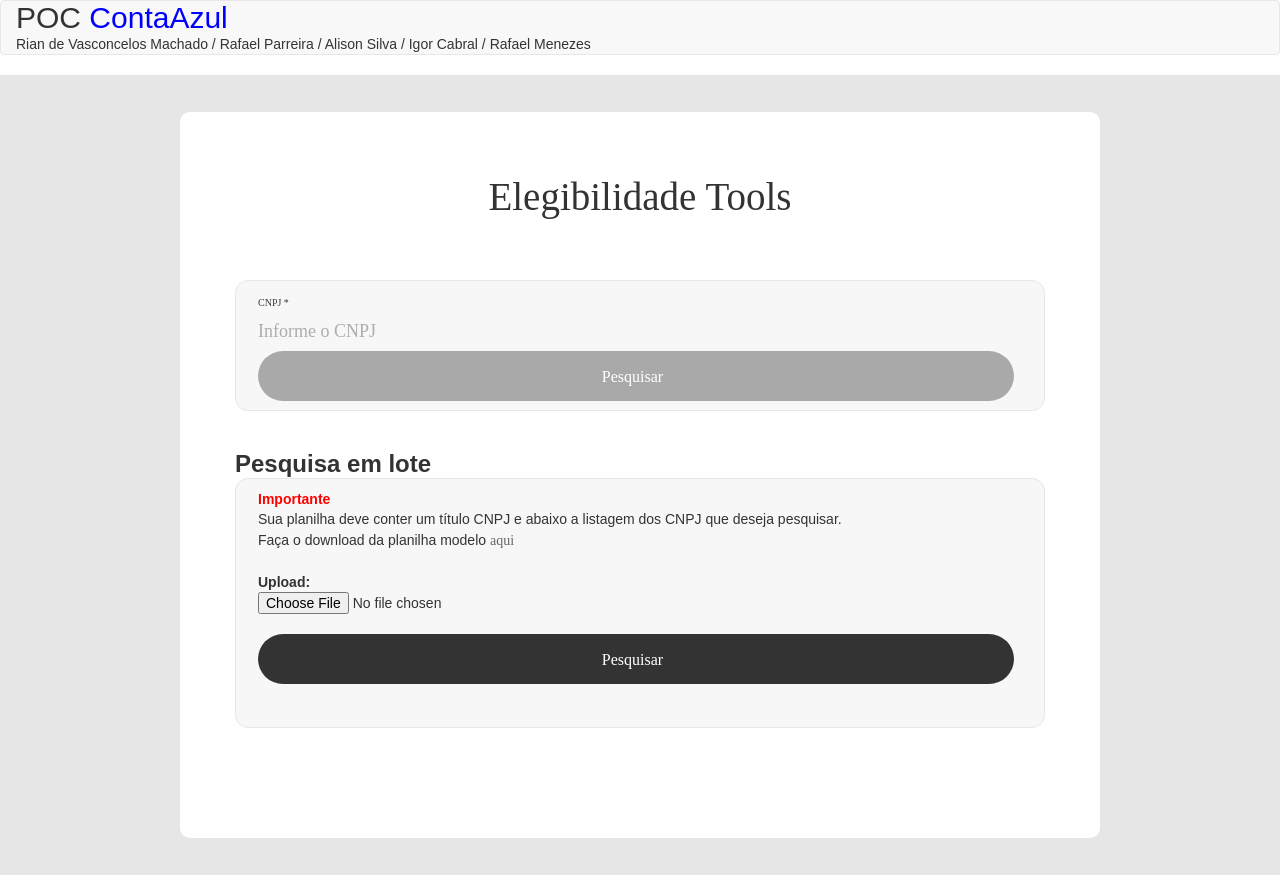
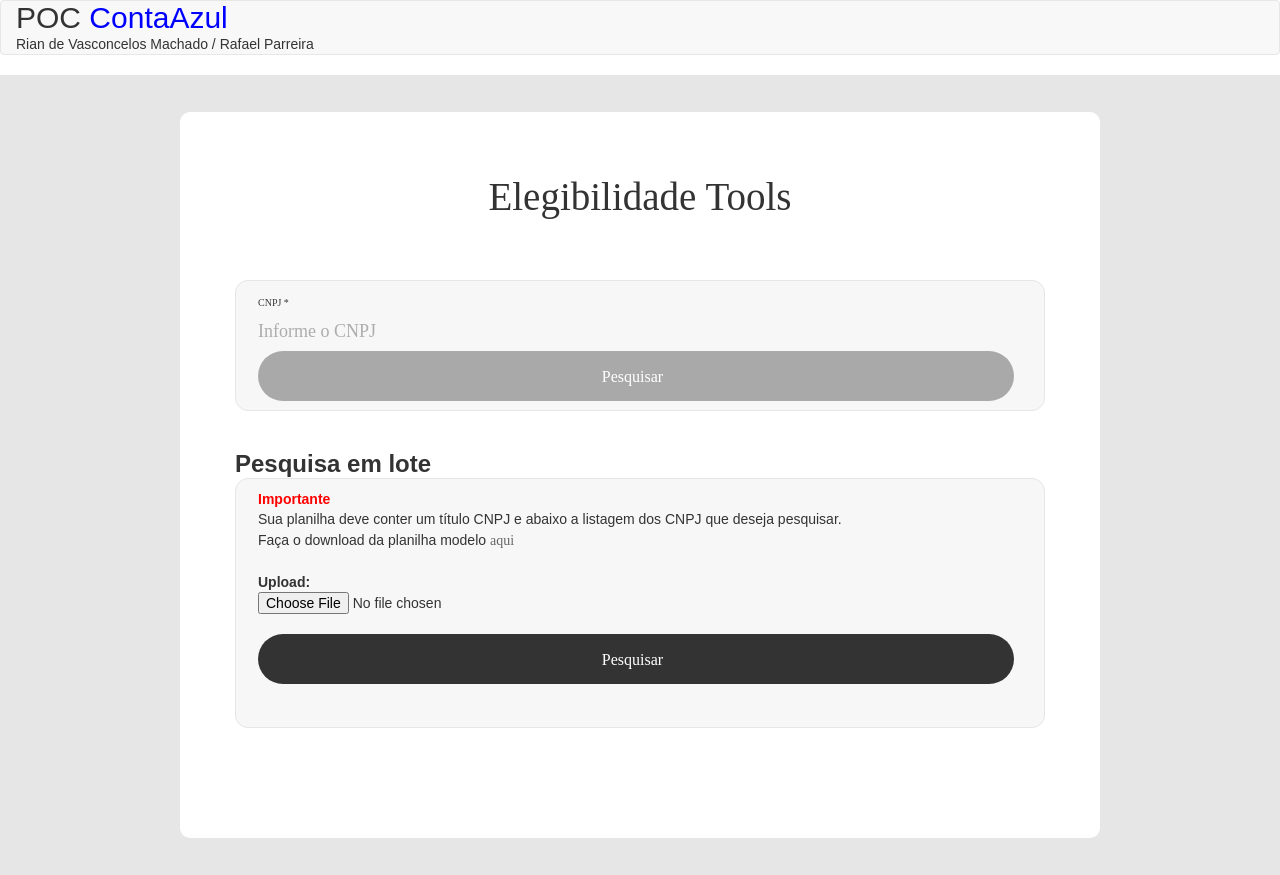
Before and after one commit to rianmachado/cnae-front, a website: page index.html in a window 1280 px wide. Drawn offline with nearby package versions, Linux system fonts and the light colour scheme; some icons are missing; a web font is replaced by a local one.

Commit message:
Melhorias Cnae

```diff
--- a/index.html
+++ b/index.html
@@ -22,7 +22,7 @@
     <div class="container-fluid">
       <div class="navbar-header">
 		<h2>POC <font color="blue">ContaAzul</font></h2>
-		Rian de Vasconcelos Machado / Rafael Parreira / Alison Silva /  Igor Cabral / Rafael Menezes
+		Rian de Vasconcelos Machado / Rafael Parreira
       </div>
       <div>
         <ul class="nav navbar-nav navbar-right">
```
